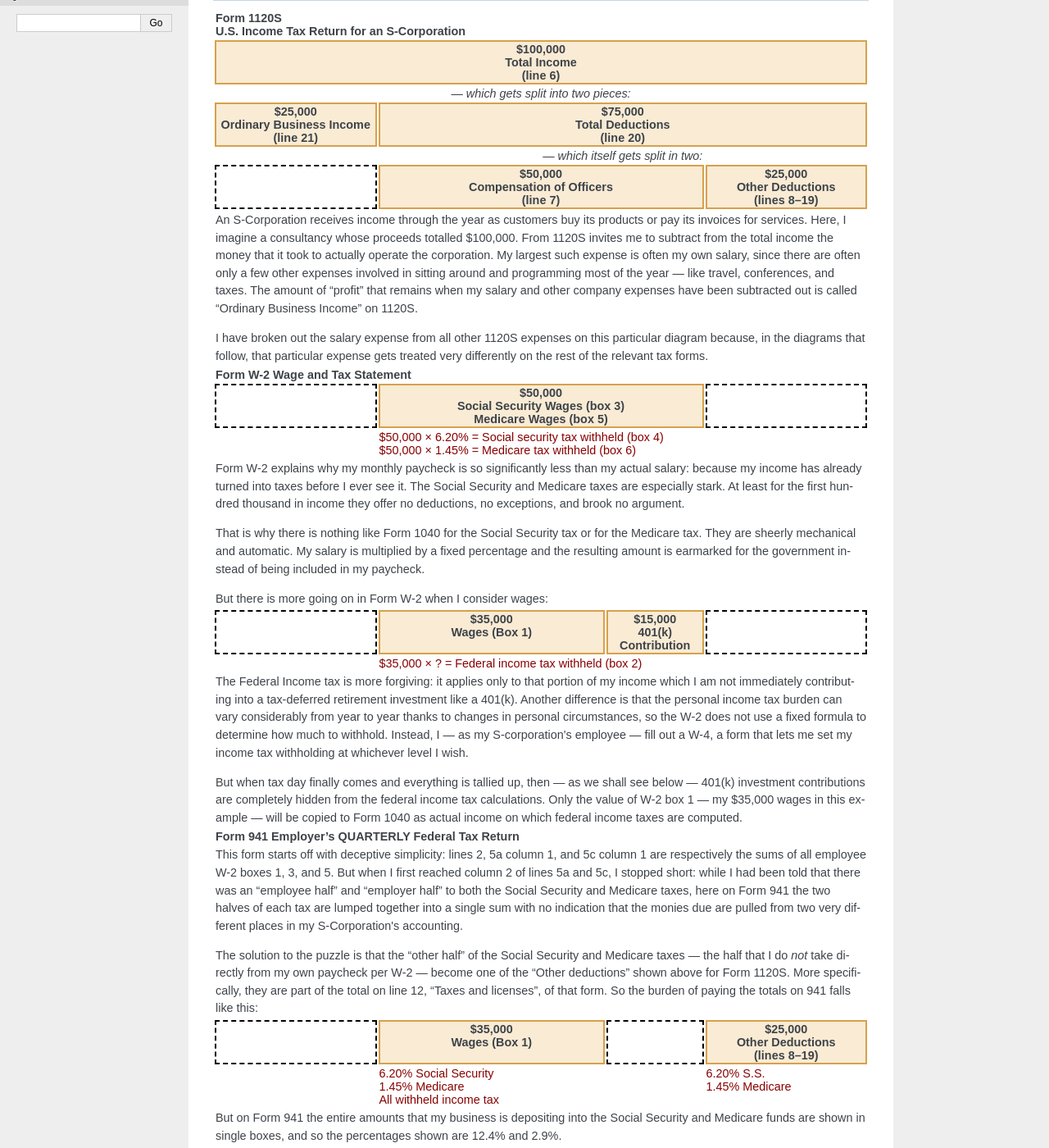
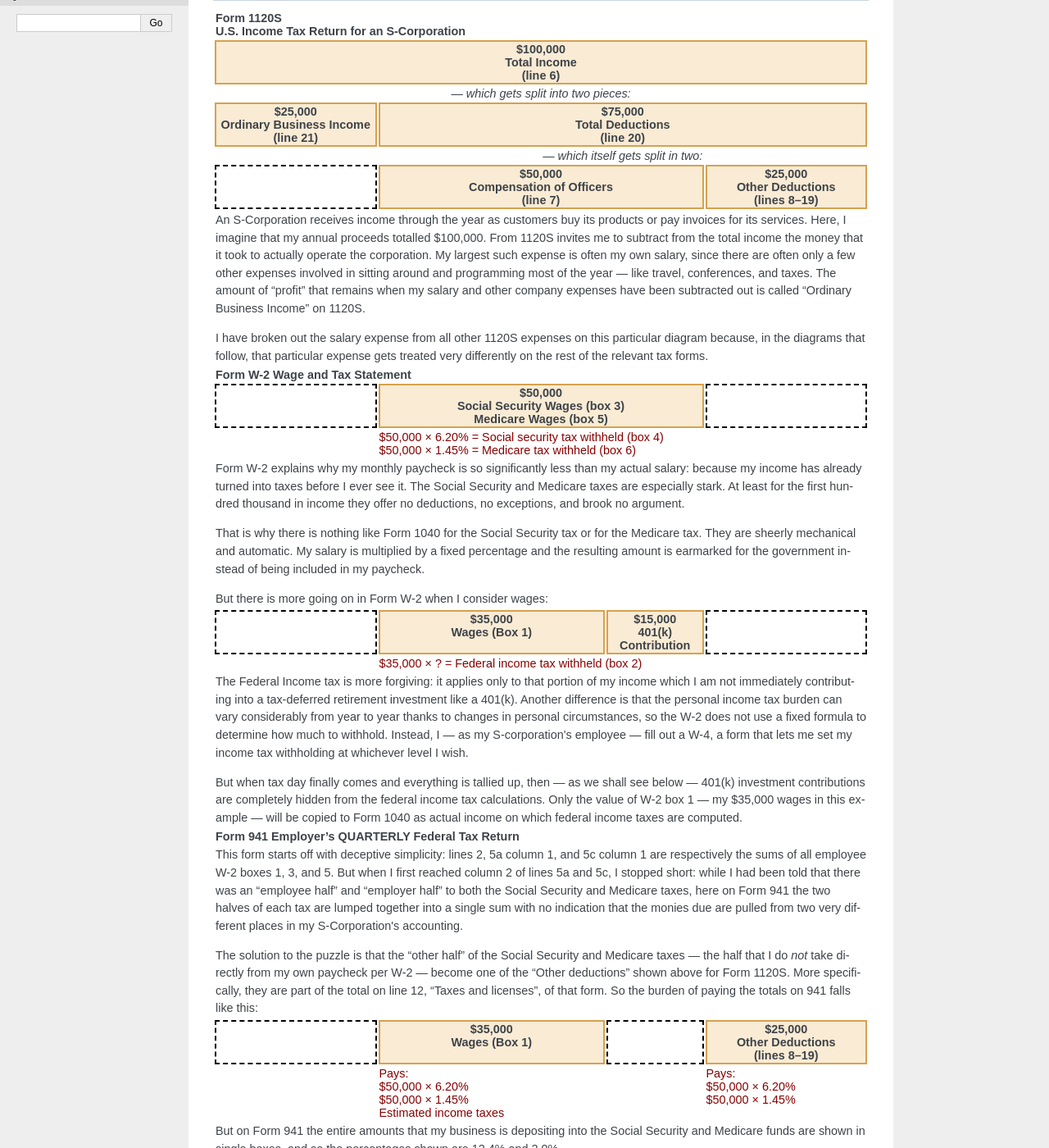
Before and after one commit to brandon-rhodes/luca, a Sphinx documentation site: the page built from luca/docs/s-corporation.rst, in a window 1280 px wide and 1400 px high, scrolled down 437 px. Shown: the whole window at 82% size. Built offline with Sphinx 7.4.7, drawn with Linux system fonts in a browser that asks for light colours.

Commit message:
Make clearer the diagrammed amounts paid as taxes

```diff
--- a/luca/docs/s-corporation.rst
+++ b/luca/docs/s-corporation.rst
@@ -93,8 +93,8 @@ The Master Diagram
    <td colspan=4 width="100%">
     <p>
      An S-Corporation receives income through the year
-     as customers buy its products or pay its invoices for services.
-     Here, I imagine a consultancy whose proceeds totalled $100,000.
+     as customers buy its products or pay invoices for its services.
+     Here, I imagine that my annual proceeds totalled $100,000.
      From 1120S invites me to subtract from the total income
      the money that it took to actually operate the corporation.
      My largest such expense is often my own salary,
@@ -246,14 +246,16 @@ The Master Diagram
   <tr>
    <td colspan=1 width="25%"></td>
    <td colspan=1 width="35%" class="tax">
-    6.20% Social Security<br>
-    1.45% Medicare<br>
-    All withheld income tax
+    Pays:<br>
+    $50,000 × 6.20%<br>
+    $50,000 × 1.45%<br>
+    Estimated income taxes
    </td>
    <td colspan=1 width="15%"></td>
    <td colspan=1 width="25%" class="tax">
-    6.20% S.S.<br>
-    1.45% Medicare
+    Pays:<br>
+    $50,000 × 6.20%<br>
+    $50,000 × 1.45%
    </td>
   </tr>
   <tr>
@@ -274,7 +276,7 @@ The Master Diagram
   </tr>
   <tr>
    <td colspan=1 width="25%" class="foo">
-    $25,000<br>Ordinary Business Income<br>(line 17 and Schedule E)
+    $25,000<br>Ordinary Business Income<br>(line 17 and Schedule E)
    </td>
    <td colspan=1 width="35%" class="foo">
     $35,000<br>Salary<br>(line 7)
```
